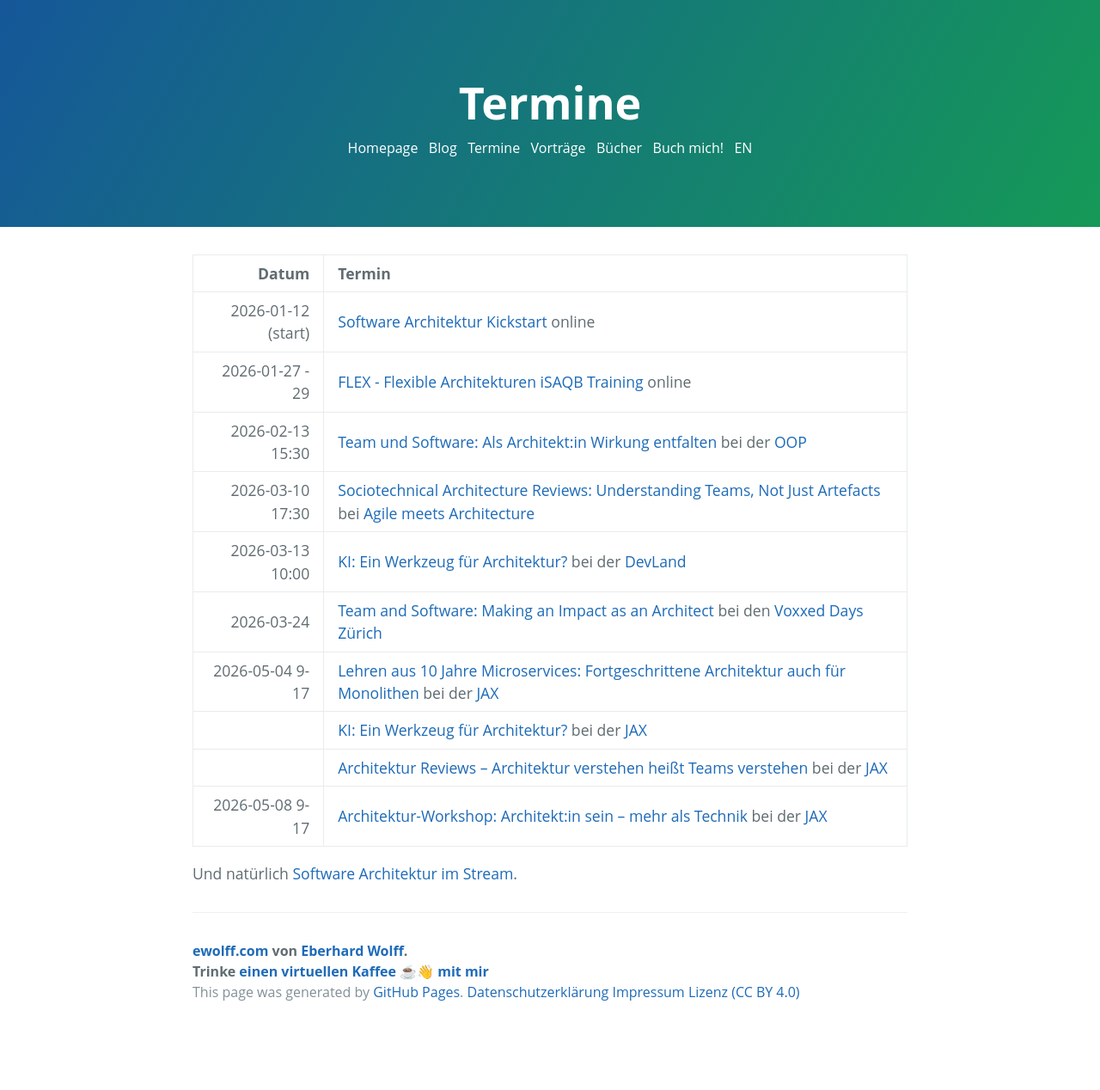
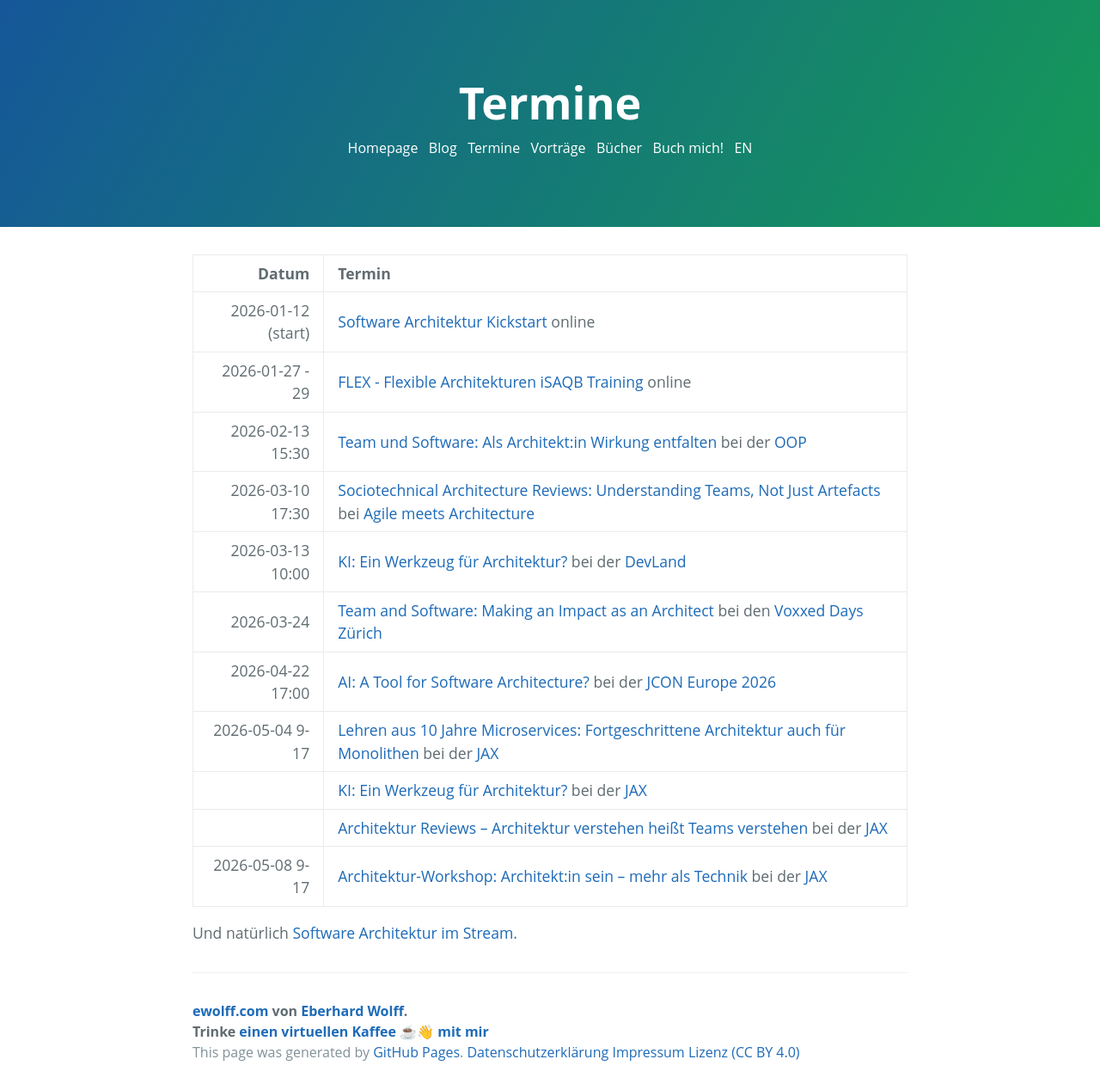
Before and after one commit to ewolff/ewolff.com, a Jekyll site: the page built from termine.md, in a window 1280 px wide. Shown: the whole page at 86% size. Built offline with Jekyll 4.4.1, drawn with Linux system fonts in a browser that asks for light colours; before the commit the page ends 1198 px from its top, so only the background shows below that.

Commit message:
JCON ergänzt

```diff
--- a/termine.md
+++ b/termine.md
@@ -11,6 +11,7 @@ layout: de
 | 2026-03-10 17:30 | [Sociotechnical Architecture Reviews: Understanding Teams, Not Just Artefacts](https://www.agile-meets-architecture.com/sessions/sociotechnical-architecture-reviews-understanding-teams-not-just-artefacts) bei [Agile meets Architecture](https://www.agile-meets-architecture.com/) |
 | 2026-03-13 10:00 | [KI: Ein Werkzeug für Architektur?](https://meine.doag.org/events/devland/2026/agenda/#agendaId.7017) bei der [DevLand](https://www.devland.eu/de/#c63116)|
 | 2026-03-24 | [Team and Software: Making an Impact as an Architect](https://vdz26.voxxeddays.ch/talk/?id=2546) bei den [Voxxed Days Zürich](https://vdz26.voxxeddays.ch/) |
+| 2026-04-22 17:00 | [AI: A Tool for Software Architecture?](https://schedule.jcon.one/2026/session/1053015) bei der [JCON Europe 2026](https://2026.europe.jcon.one/) |
 | 2026-05-04 9-17 | [Lehren aus 10 Jahre Microservices: Fortgeschrittene Architektur auch für Monolithen](https://jax.de/microservices-modularisierung/microservices-workshop-fortgeschrittene) bei der [JAX](https://jax.de/) |
 | | [KI: Ein Werkzeug für Architektur?](https://jax.de/software-architecture/ki-werkzeug-architektur/) bei der [JAX](https://jax.de/) |
 | | [Architektur Reviews – Architektur verstehen heißt Teams verstehen](https://jax.de/software-architecture/architektur-reviews-teams-verstehen/) bei der [JAX](https://jax.de/) |
```
Also changed, not shown: schedule.md (+1 -0 lines).
